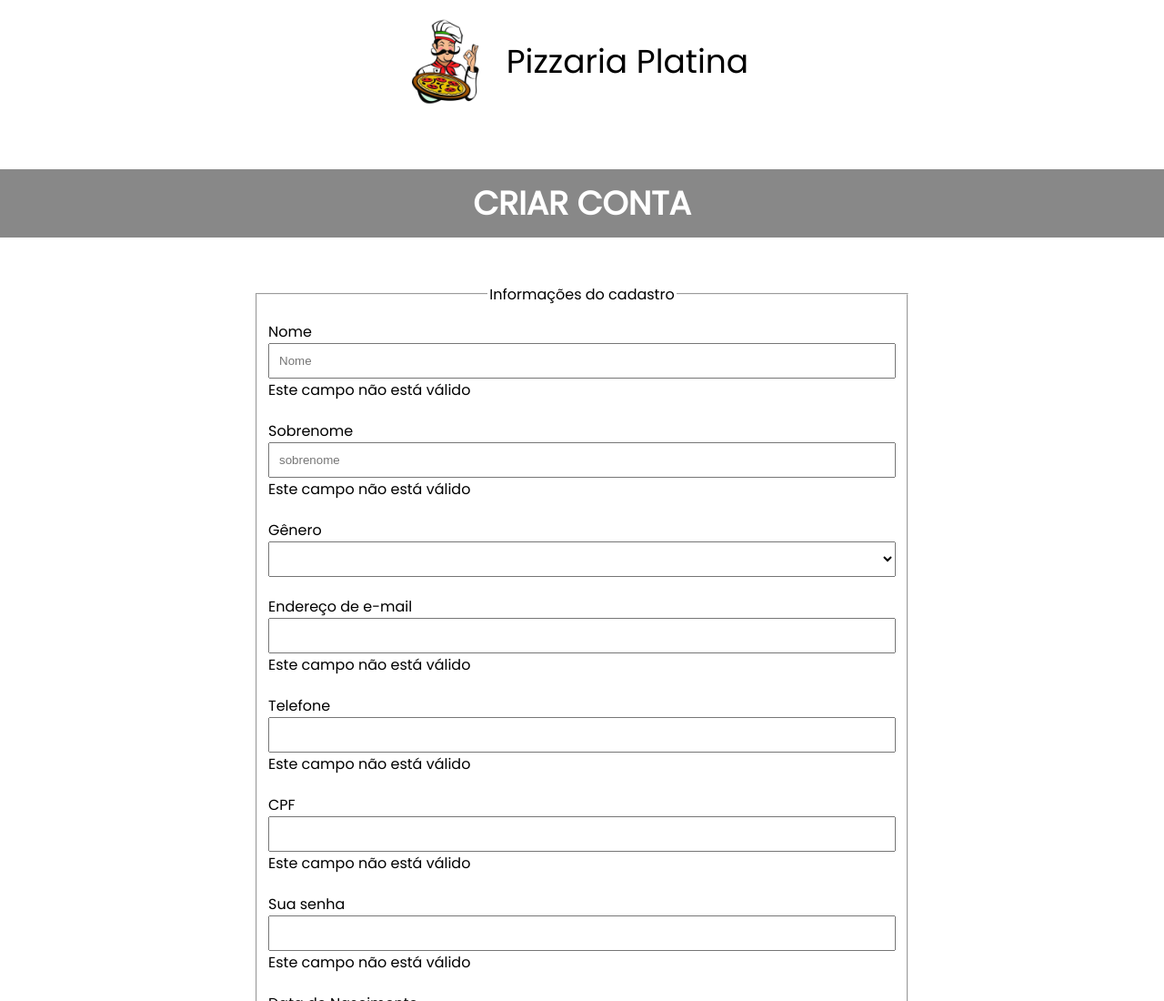
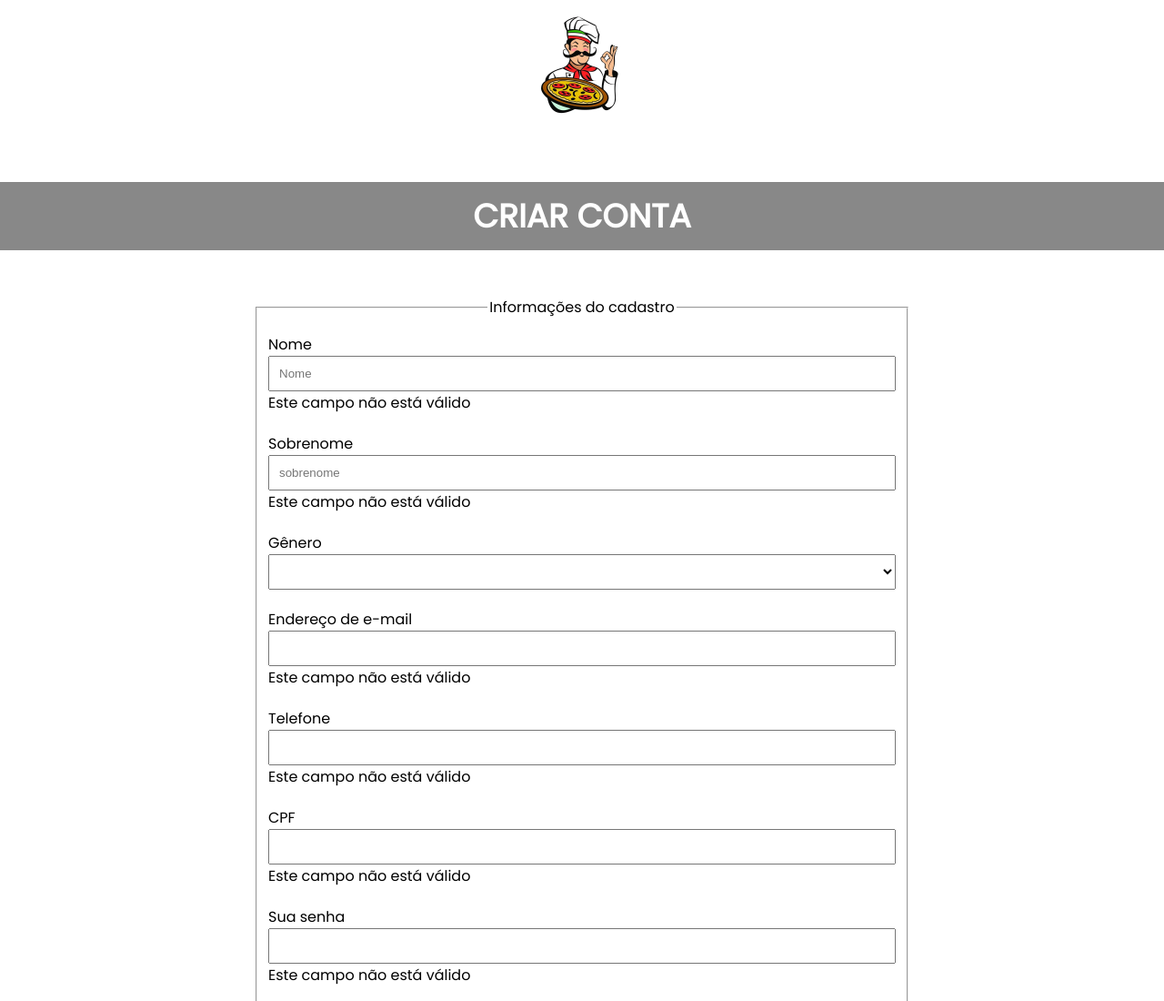
Before and after one commit to filipe-dias-dev/form_registration, a plain HTML site: page index.html in a window 1280 px wide. Shown: the top 1100 px of the page at 91% size. Drawn offline with Linux system fonts and the light colour scheme.

Commit message:
index.html

```diff
--- a/assets/css/cadastro.css
+++ b/assets/css/cadastro.css
@@ -19,7 +19,6 @@ body {
 .cabecalho__menu {
   display: flex;
   justify-content: center;
-  padding-right: 30px;
 }
 
 @media screen and(max-width: 1024px) {
@@ -31,11 +30,7 @@ body {
 }
 
 .logo__pizza {
-  display: flex;
-  text-align: start;
-  flex-wrap: wrap;
-  width: 15%;
-  padding-top: 6px;
+  width: 25%;
 }
 
 .titulo__principal {
--- a/assets/css/cadastro_concluido.css
+++ b/assets/css/cadastro_concluido.css
@@ -31,11 +31,7 @@ body {
 }
 
 .logo__pizza {
-  display: flex;
-  text-align: start;
-  flex-wrap: wrap;
-  width: 15%;
-  padding-top: 6px;
+  width: 25%;
 }
 
 .titulo__principal {
--- a/cadastro.html
+++ b/index.html
@@ -14,9 +14,6 @@
     <header class="cabecalho">
         <nav class="cabecalho__menu">
         <img src="./assets/img/logo.jpg" alt="logo__pizzaria" class="logo__pizza">
-        <ul>
-            <li class="titulo__principal">Pizzaria Platina</li>
-        </ul>
         </nav>
     </header>
 
```
Also changed, not shown: cadastro_concluido.html (+0 -3 lines).
